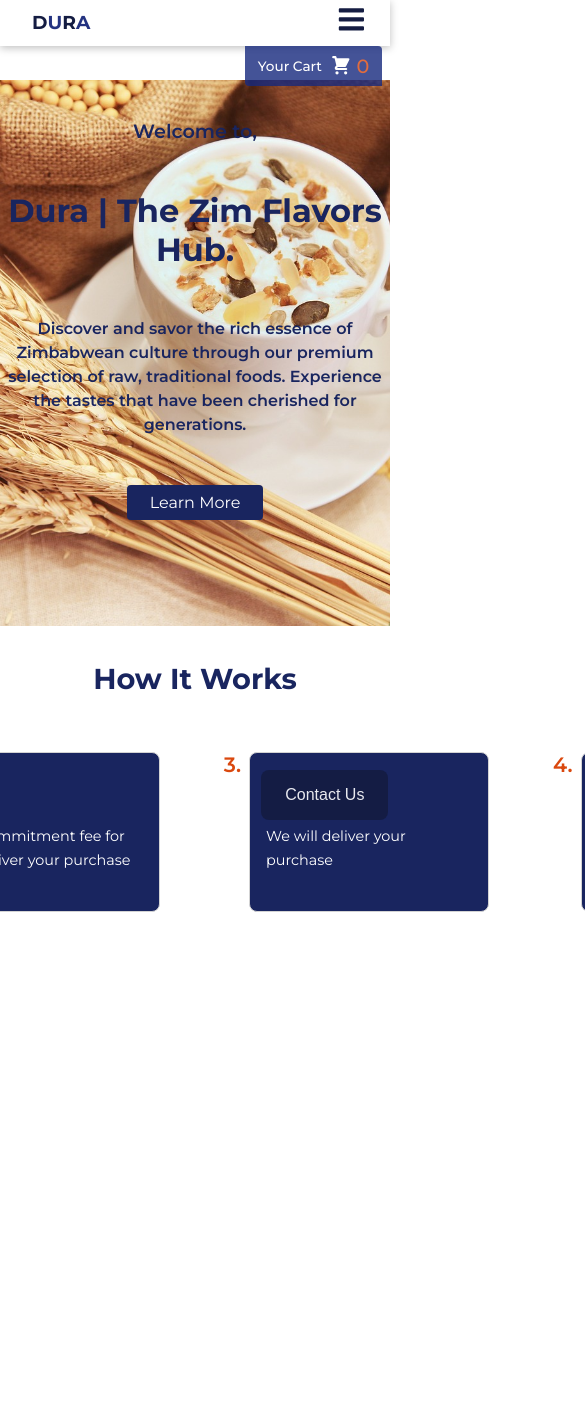
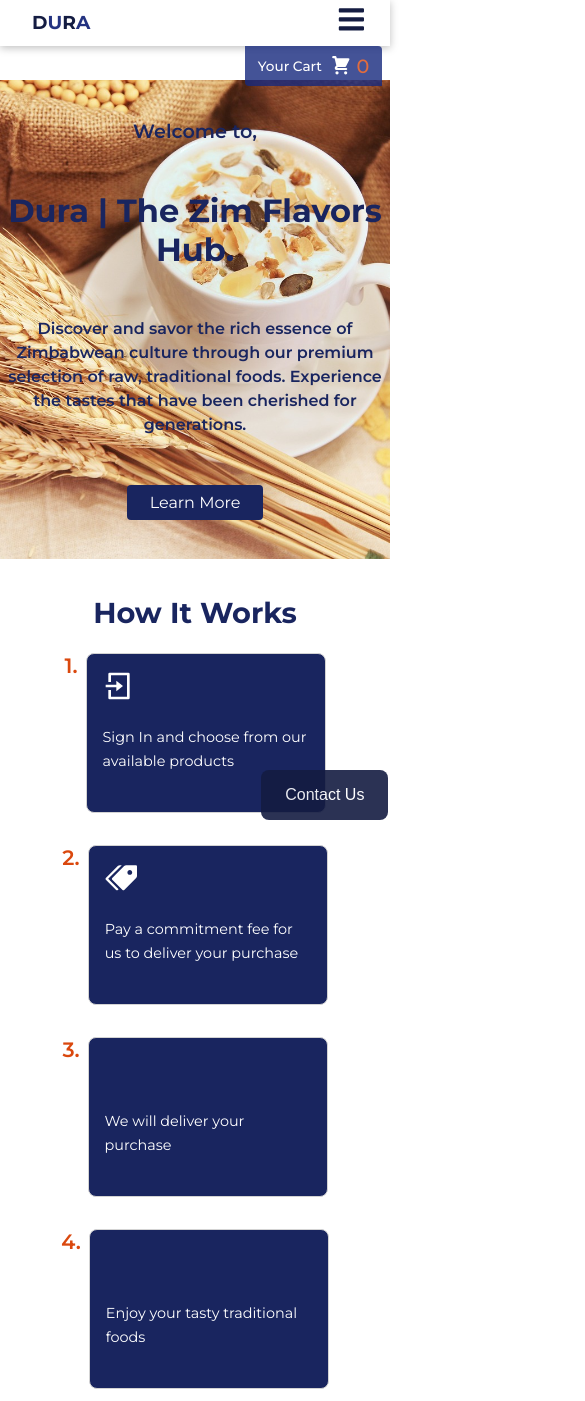
Before and after one commit to Amen-Musingarimi/dura-frontend, a React (Create React App) app: page / in a window 390 px wide. Shown: the top 1401 px of the page, 585 px wide, since content can reach past the window. Before the commit the page ends 924 px from the top, so only its background shows below. Built offline with nearby package versions, Linux system fonts and the light colour scheme; some icons are missing.

Commit message:
Add responsiveness to home page

```diff
--- a/src/components/home/HowItWorks.module.css
+++ b/src/components/home/HowItWorks.module.css
@@ -57,3 +57,24 @@
   font-size: 0.9rem;
   line-height: 1.5rem;
 }
+
+@media only screen and (max-width: 1024px) {
+  .instructionCont {
+    display: grid;
+    grid-template-columns: repeat(2, 1fr);
+  }
+}
+
+@media only screen and (max-width: 768px) {
+  .sectionContainer {
+    gap: 0;
+  }
+
+  .instructionCont {
+    display: flex;
+    flex-direction: column;
+    justify-content: center;
+    align-items: center;
+    gap: 2rem;
+  }
+}
```
